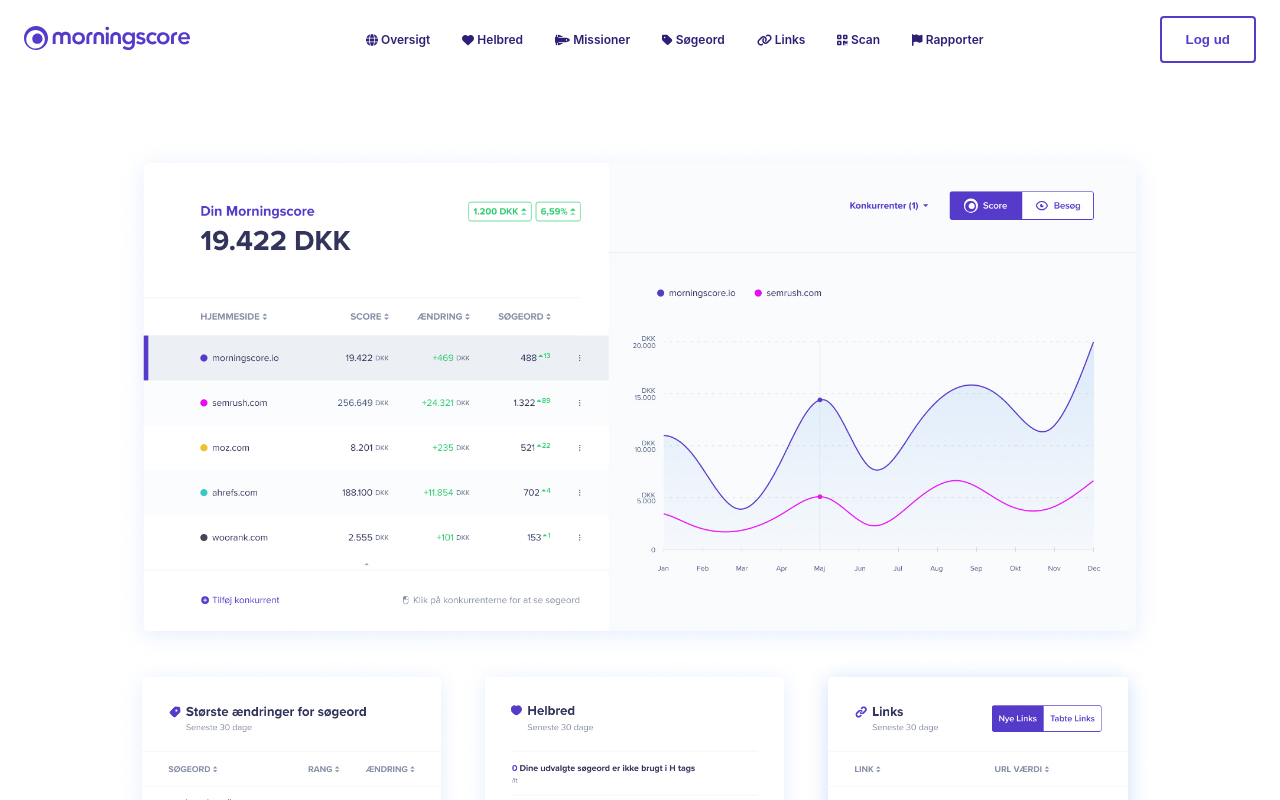
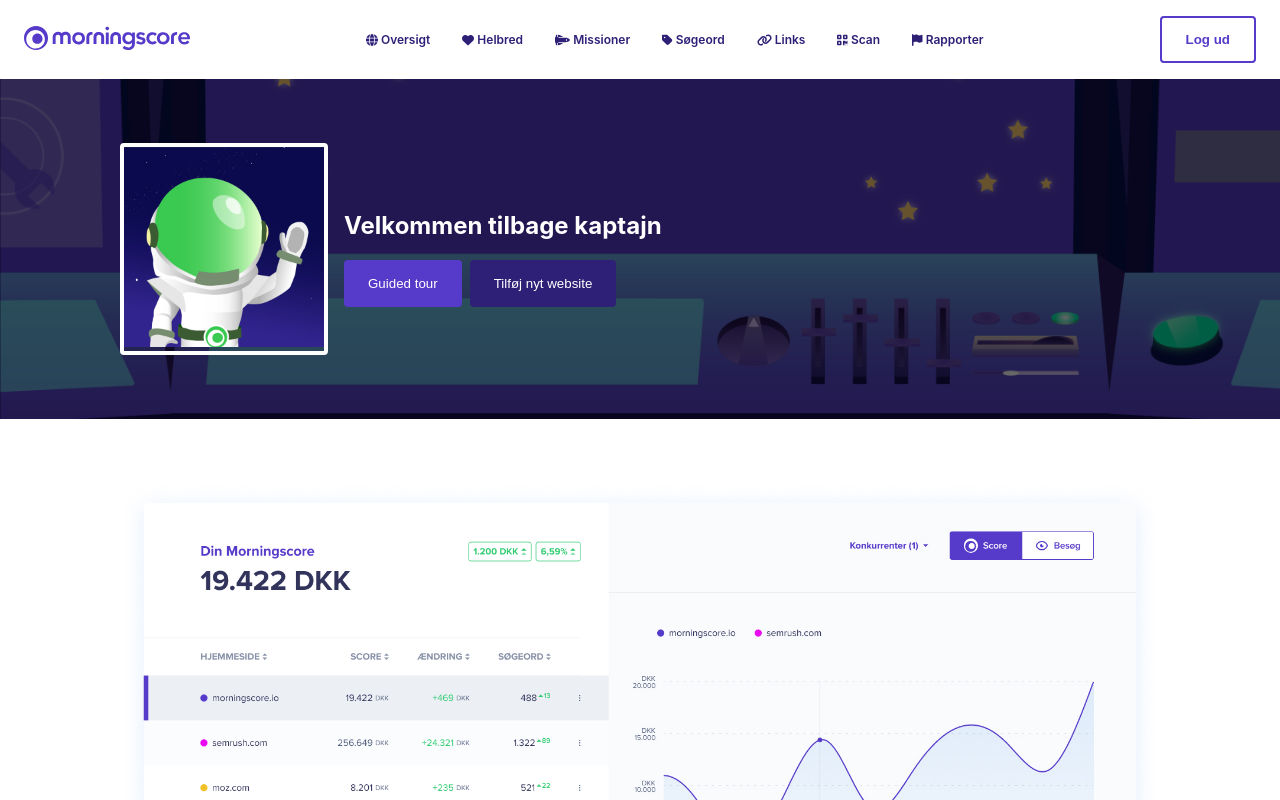
Before and after one commit to FrederikkeEbbe/github-morningscore, a React (Vite) app: page /dashboard in a window 1280 px wide. Shown: the top 800 px of the page. Built offline with nearby package versions, Linux system fonts and the light colour scheme.

Commit message:
dashboard tilføjelser

```diff
--- a/src/routes/Dashboard.jsx
+++ b/src/routes/Dashboard.jsx
@@ -11,6 +11,31 @@
   return (
     <>
       <DashboardNav />
+      <section className='dashboard-section'>
+      <div className='dashboard-hero-container'>
+        <div className='dashboard-hero'>
+          <div className='dashboard-hero__profile'>
+            <img src="/src/assets/img/avatar_limegreen.jpg" alt="" />
+          </div>
+          <div className='dashboard-hero__info'>
+
+            <div className='dashboard-hero__info--header'>
+              <h1>Velkommen tilbage kaptajn</h1>
+            </div>
+
+            <div className='dashboard-hero__info--buttons'>
+              <button>Guided tour</button>
+              <button id='deactivated'>Tilføj nyt website</button>
+            </div>
+
+          </div>
+
+        </div>
+
+        <div></div>
+      </div>
+
+      </section>
       <section className='dashboard'>
         <img src="/src/assets/dashboards/your-morningscore.jpg" alt="" />
 
--- a/src/styles/dashboard.scss
+++ b/src/styles/dashboard.scss
@@ -31,3 +31,61 @@
       }
     }
 }
+
+.dashboard-section{
+  background: url('/src/assets/img/background-controlcenter.png') no-repeat center center/cover;
+  h1 {
+    color: #fff;
+  }
+}
+
+.dashboard-hero-container{
+  background-color: rgba($color: #000000, $alpha: 0.6);
+  display: flex;
+  flex-direction: row;
+
+    @media (max-width: 900px){
+      flex-direction: column;
+    }
+}
+
+.dashboard-hero{
+  padding: 64px 120px;
+  display: flex;
+  flex-direction: row;
+  align-items: center;
+  gap: 16px;
+
+  @media (max-width: 900px){
+    padding: 32px 64px;
+  }
+
+  & button {
+    padding: 16px 24px;
+    border-radius: 4px;
+    margin-right: 8px;
+  }
+
+  & #deactivated{
+    background-color: #2F2077;
+  }
+
+  &__profile {
+    width: 200px;
+    border: 4px solid #fff;
+    border-radius: 4px;
+
+    img {
+      width: 100%;
+    }
+  }
+
+  &__info {
+    display: flex;
+    flex-direction: column;
+    align-content: center;
+
+
+  }
+
+}
```
Also changed, not shown: src/assets/img/background-controlcenter.png (added).
